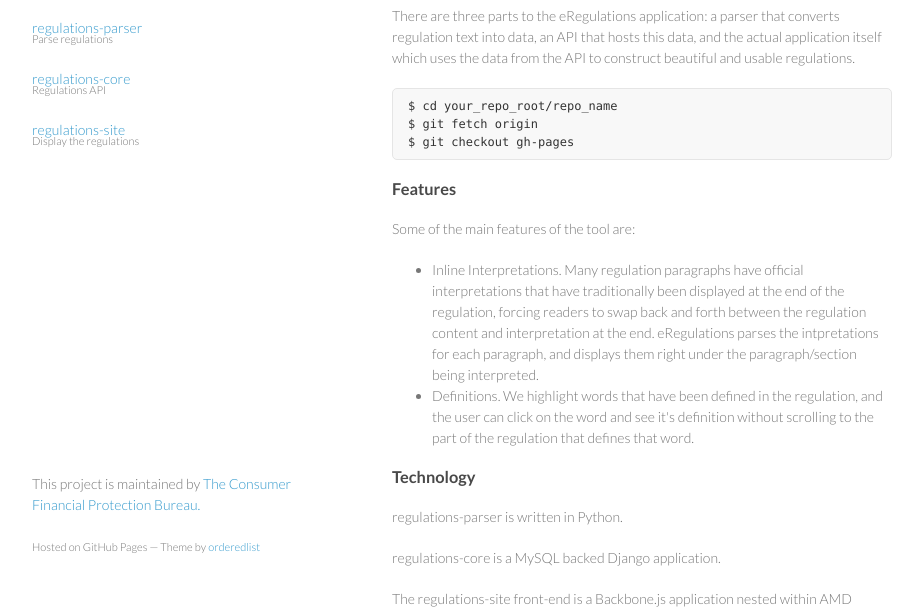
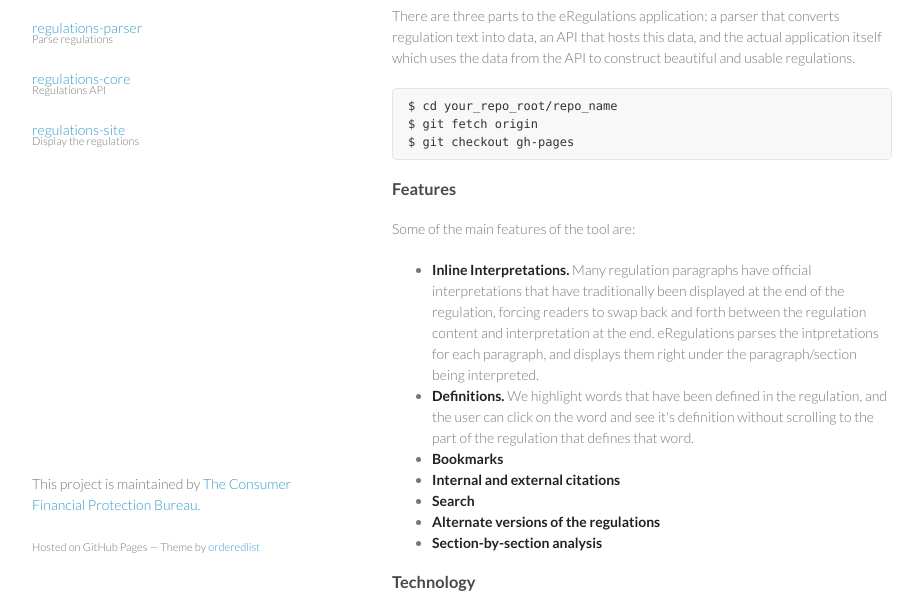
Before and after one commit to khandelwal/eregulations, a plain HTML site: page index.html in a window 1280 px wide. Shown: the part 174-782 px from the top of the page, without its empty margins (178-1101 px from the left). Drawn offline with Linux system fonts and the light colour scheme.

Commit message:
Add in stubs for all the features

```diff
--- a/index.html
+++ b/index.html
@@ -63,7 +63,7 @@ $ git checkout gh-pages
 <ul>
 
     <li>
-    Inline Interpretations. Many regulation paragraphs have official
+    <strong> Inline Interpretations. </strong>  Many regulation paragraphs have official
     interpretations that have traditionally been displayed at the end of the
     regulation, forcing readers to swap back and forth between the regulation
     content and interpretation at the end. eRegulations parses the
@@ -72,9 +72,25 @@ $ git checkout gh-pages
     </li>
 
     <li>
-    Definitions. We highlight words that have been defined in the regulation,
+    <strong>Definitions.</strong> We highlight words that have been defined in the regulation,
     and the user can click on the word and see it's definition without
     scrolling to the part of the regulation that defines that word.
+    </li>
+
+    <li>
+        <strong>Bookmarks</strong>
+    </li>
+    <li>
+        <strong>Internal and external citations</strong>
+    </li>
+    <li>
+        <strong>Search</strong>
+    </li>
+    <li>
+        <strong>Alternate versions of the regulations</strong>
+    </li>
+    <li>
+        <strong>Section-by-section analysis</strong>
     </li>
 
 </ul>
```
